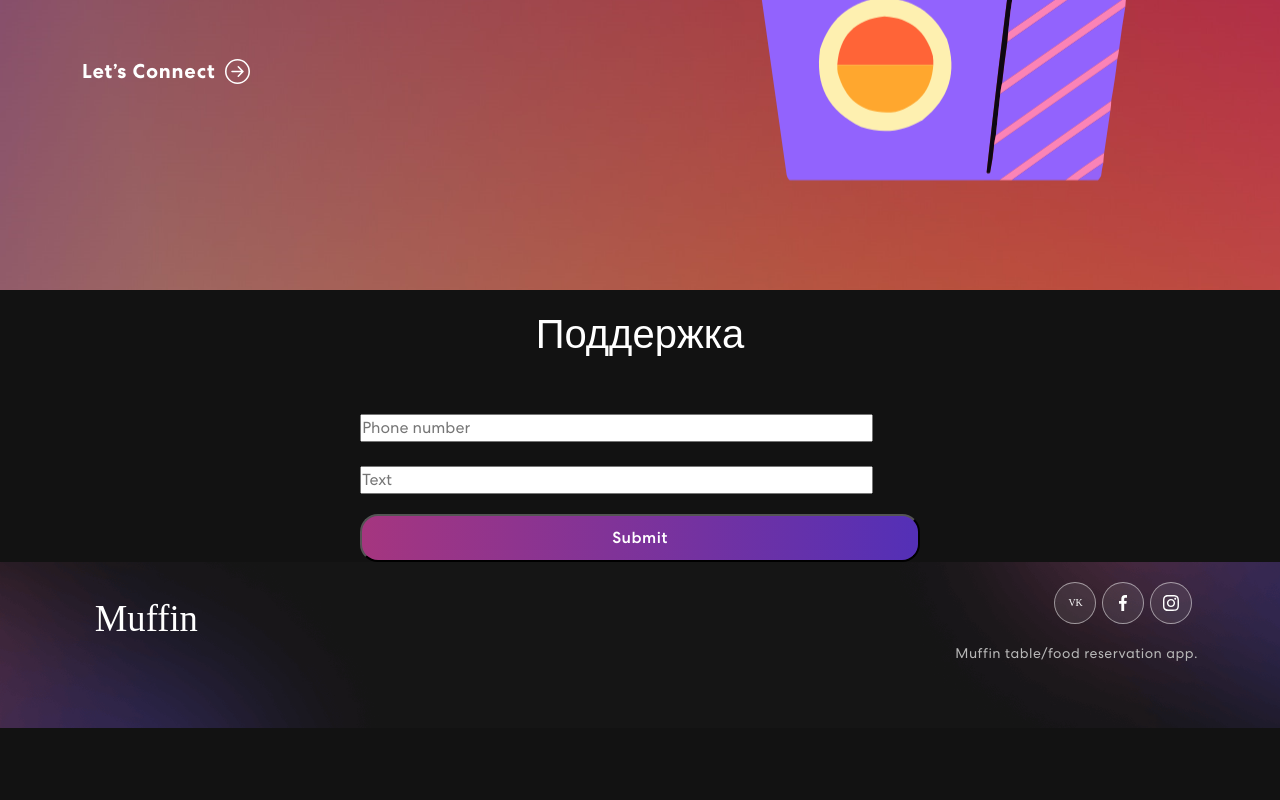
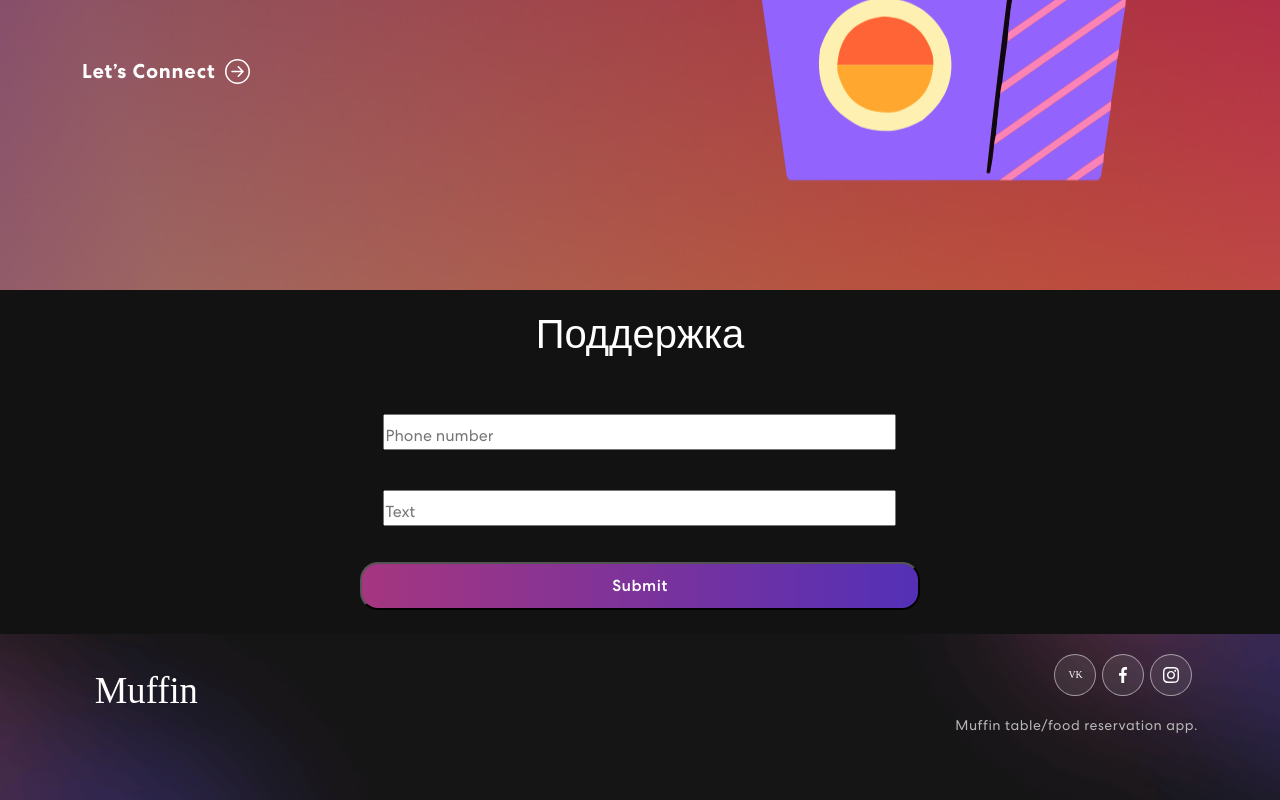
Before and after one commit to timur-code/booking-front, a Next.js app: page /profile/support in a window 1280 px wide. Shown: the part 521-1321 px from the top of the page. Before the commit the page ends 1249 px from the top, so only its background shows below. Built offline with nearby package versions, Linux system fonts and the light colour scheme.

Commit message:
Change Cards

```diff
--- a/src/pages/profile/support.tsx
+++ b/src/pages/profile/support.tsx
@@ -32,11 +32,11 @@ const Support: React.FC<{ initialCartItems: Array<IMenuItem> }> = ({initialCartI
 
                 <div className="restaurant-list d-flex justify-content-around gap-3 flex-wrap">
                     <form >
-                        <label className="restaurant-list d-flex gap-4 flex-wrap ">
-                            <input type="text" name="name" className="col-11" placeholder="Phone number"/>
-                            <input type="text" name="name"  className="col-11" placeholder="Text"/>
+                        <label className="restaurant-list d-flex justify-content-center gap-4 flex-wrap rounded-sm">
+                            <input type="text" name="phone" className="col-11 pt-2 mb-3 rounded-lg" placeholder="Phone number"/>
+                            <input type="text" name="text"  className="col-11 pt-2 mb-3" placeholder="Text"/>
                         </label>
-                        <input type="submit" value="Submit" className="cafe-button" />
+                        <input type="submit" value="Submit" className="cafe-button mb-4" />
                     </form>
 
                 </div>
@@ -45,22 +45,4 @@ const Support: React.FC<{ initialCartItems: Array<IMenuItem> }> = ({initialCartI
     );
 };
 
-export const getServerSideProps: GetServerSideProps = async (context) => {
-    let initialCartItems = new Array<IMenuItem>;
-
-    const cookies = cookie.parse(context.req.headers.cookie || '');
-
-    try {
-        initialCartItems = await mainApi.getCartItems(JSON.parse(cookies.cart).items, cookies.access_token);
-    } catch (error) {
-        console.error('Failed to fetch cart items:', error);
-    }
-
-    return {
-        props: {
-            initialCartItems,
-        }
-    }
-}
-
 export default Support;
```
